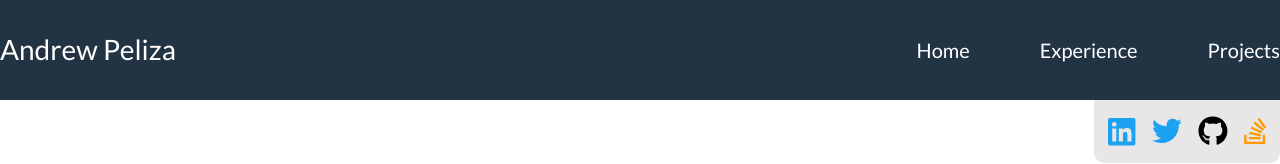
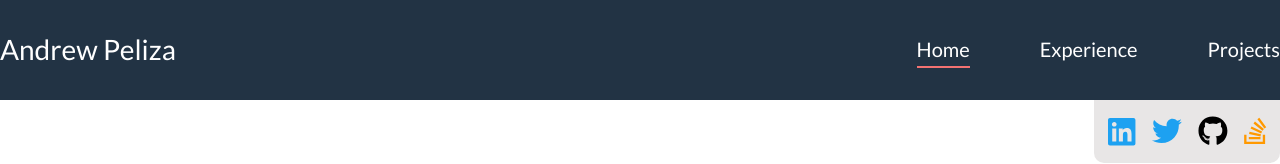
Before and after one commit to jbrearley/El_Site, a React (Create React App) app: page / in a window 1280 px wide. Shown: the top 164 px of the page. Built offline with nearby package versions, Linux system fonts and the light colour scheme.

Commit message:
Cleaned up and changed navs on Nav, added animation to nav.

```diff
--- a/src/components/Header/Header.js
+++ b/src/components/Header/Header.js
@@ -1,24 +1,24 @@
 import React from 'react';
-import { Link, withRouter } from 'react-router-dom';
 
 import './Header.scss';
+import NavItem from './NavItem/NavItem';
 
-const Header = () => {
+const Header = props => {
   return (
     <header>
       <div className='wrapper'>
         <nav>
           <h3>Andrew Peliza</h3>
           <ul className='nav-list'>
-            <li>
-              <Link to='/'>Home</Link>
-            </li>
-            <li>
-              <Link to='/experience'>Experience</Link>
-            </li>
-            <li>
-              <Link to='/projects'>Projects</Link>
-            </li>
+            <NavItem link='/' exact>
+              Home
+            </NavItem>
+            <NavItem link='/experience' exact>
+              Experience
+            </NavItem>
+            <NavItem link='/projects' exact>
+              Projects
+            </NavItem>
           </ul>
         </nav>
       </div>
@@ -26,4 +26,4 @@ const Header = () => {
   );
 };
 
-export default withRouter(Header);
+export default Header;
--- a/src/components/Header/Header.scss
+++ b/src/components/Header/Header.scss
@@ -18,15 +18,5 @@ header {
     flex-flow: row;
     justify-content: flex-end;
     width: 80%;
-
-    li {
-      font-size: 20px;
-      line-height: 1.7;
-      //margin-right: 70px;
-    }
-
-    li:not(:last-child) {
-      margin-right: 70px;
-    }
   }
 }
--- /dev/null
+++ b/src/components/Header/NavItem/NavItem.js
@@ -0,0 +1,18 @@
+import React from 'react';
+import { NavLink } from 'react-router-dom';
+
+import './NavItem.scss';
+
+const NavItem = props => (
+  <li className='nav-item'>
+    <NavLink
+      to={props.link}
+      exact={props.exact}
+      activeClassName='nav-item active'
+    >
+      {props.children}
+    </NavLink>
+  </li>
+);
+
+export default NavItem;
--- /dev/null
+++ b/src/components/Header/NavItem/NavItem.scss
@@ -0,0 +1,34 @@
+$duration: 0.5s;
+$red: #f37272;
+
+.nav-item {
+  font-size: 20px;
+  line-height: 1.7;
+
+  &:not(:last-child) {
+    margin-right: 70px;
+  }
+
+  a {
+    &.active:after {
+      content: '';
+      display: block;
+      width: 0;
+      height: 2px;
+      background: $red;
+      width: 100%;
+    }
+  }
+
+  a::after {
+    content: '';
+    display: block;
+    width: 0;
+    height: 2px;
+    background: $red;
+    transition: width $duration;
+  }
+  a:hover::after {
+    width: 100%;
+  }
+}
--- a/src/containers/Projects/Projects.js
+++ b/src/containers/Projects/Projects.js
@@ -1,6 +1,11 @@
 import React from 'react';
 
+import './Projects.scss';
+import Banner from '../../components/Banner/Banner';
+
 const Projects = () => (
+  <React.Fragment>
+    <Banner />
     <section className='section'>
       <div className='wrapper'>
         <article>
@@ -9,6 +14,7 @@ const Projects = () => (
         </article>
       </div>
     </section>
+  </React.Fragment>
 );
 
 export default Projects;
```
Lines whose indentation alone changed are shown as unchanged.
